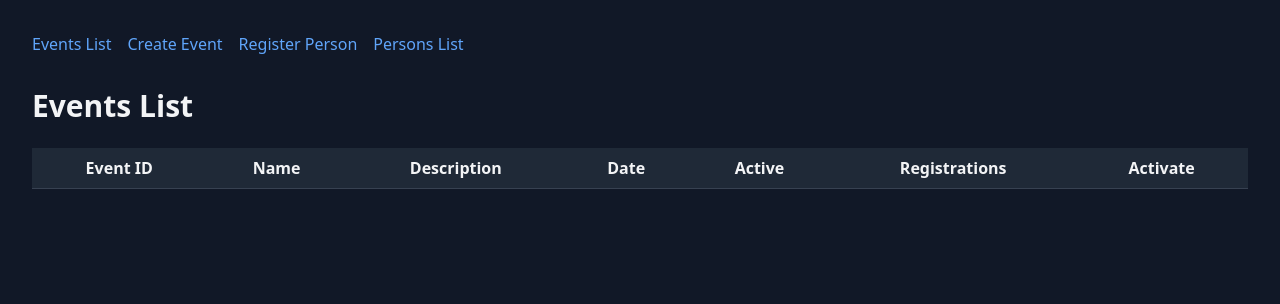
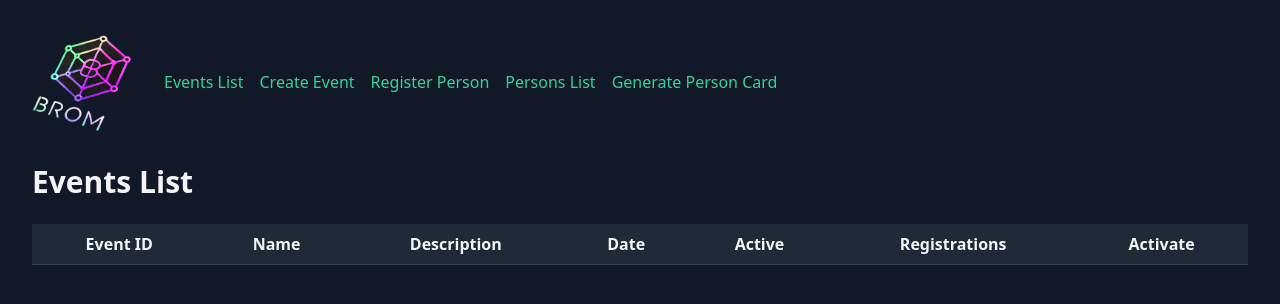
Before and after one commit to koenig39/brather, a Flask app: page /events_list in a window 1280 px wide. Shown: the top 304 px of the page. Run offline with Flask 3, Linux system fonts and the light colour scheme; data that the repository does not hold is empty.

Commit message:
more stuff

```diff
--- a/app.py
+++ b/app.py
@@ -45,41 +45,58 @@ sqlite_db.connect()
 sqlite_db.create_tables([Person, Event, PersonEvent])
 
 
+import base64, io
 from PIL import Image, ImageDraw, ImageFont
 
 def create_conference_badge(fname, lname, company):
-    # Load the original template image and scale it to full size
-    original_template = Image.open('template_badge.bmp')  # Replace with your actual template file path
-    width, height = original_template.size
-    badge = original_template.resize((width, height))
+    # Load the original background image
+    template_path = 'template_badge.bmp'  # Replace with the path to your template image
+    badge = Image.open(template_path)
+    width, height = badge.size
 
-    # Set text properties
+    # Set up drawing context
     draw = ImageDraw.Draw(badge)
 
-    # Define the font and size
-    name_font = ImageFont.truetype("arial.ttf", 72)  # Adjust path and size as needed
-    company_font = ImageFont.truetype("arial.ttf", 48)
+    # Load fonts (adjust paths if needed)
+    try:
+        font_large = ImageFont.truetype("arial.ttf", 96)
+        font_small = ImageFont.truetype("arial.ttf", 56)
+    except IOError:
+        # Fallback to default font if specific font not found
+        font_large = ImageFont.load_default()
+        font_small = ImageFont.load_default()
 
-    # Define text content and positions
+    # Define text and colors
     name_text = f"{fname} {lname}"
     company_text = company
+    text_color = (0, 0, 0)  # Black
 
-    # Define positions for name and company text (adjust as needed)
-    name_position = (int(width * 0.3), int(height * 0.4))  # Approximate position for name
-    company_position = (int(width * 0.3), int(height * 0.6))  # Approximate position for company
+    # Calculate centered positions based on text bounding box (using textbbox)
+    name_bbox = draw.textbbox((0, 0), name_text, font=font_large)
+    name_position = ((width - (name_bbox[2] - name_bbox[0])) // 2, 150)
 
-    # Define colors for the text
-    name_color = (0, 0, 0)  # Black
-    company_color = (80, 80, 80)  # Dark grey
+    company_bbox = draw.textbbox((0, 0), company_text, font=font_small)
+    company_position = ((width - (company_bbox[2] - company_bbox[0])) // 2, 370)
 
     # Draw the text on the badge
-    draw.text(name_position, name_text, fill=name_color, font=name_font)
-    draw.text(company_position, company_text, fill=company_color, font=company_font)
+    draw.text(name_position, name_text, fill=text_color, font=font_large)
+    draw.text(company_position, company_text, fill=text_color, font=font_small)
 
-    # Save the badge to a file
-    badge_file = 'conference_badge.png'
-    badge.save(badge_file)
-    return badge_file
+    # Save the image to an in-memory file and encode it as base64
+    image_io = io.BytesIO()
+    badge.save(image_io, 'PNG')
+    image_io.seek(0)
+    base64_image = base64.b64encode(image_io.getvalue()).decode('utf-8')
+
+    return base64_image
+
+@app.route('/person_card_view')
+def person_card_view():
+    # Generate the badge image as a base64 string
+    base64_image = create_conference_badge("John", "Doe", "Company LLC")
+
+    # Pass the base64 image to the template
+    return render_template('person_card_view.html', base64_image=base64_image)
 
 
 @app.route('/activate_event/<int:event_id>')
@@ -108,7 +125,18 @@ def generate_badge(person_id):
     return send_file(badge_file, as_attachment=True, download_name=f"{person.fname}_{person.lname}_badge.png")
 
 
+@app.route('/person_card')
+def person_card():
+    # Sample data for the person card
+    fname = "John"
+    lname = "Doe"
+    company = "Company LLC"
 
+    # Generate the badge as an in-memory image file
+    image_file = create_conference_badge(fname, lname, company)
+
+    # Send the image file directly to the browser
+    return send_file(image_file, mimetype='image/png')
 
 
 @app.route('/print_badge/<int:person_id>')
--- a/templates/base.html
+++ b/templates/base.html
@@ -5,12 +5,17 @@
     <link href="https://cdn.jsdelivr.net/npm/tailwindcss@2.2.19/dist/tailwind.min.css" rel="stylesheet">
 </head>
 <body class="bg-gray-900 text-gray-100 p-8">
-    <nav class="mb-8">
+    <nav class="mb-8 flex items-center space-x-4">
+        <!-- Display Logo -->
+        <img src="{{ url_for('static', filename='logo.png') }}" alt="BroM Logo" width="100" height="100" class="mr-4">
+
+        <!-- Navigation Links with Toxic Colors -->
         <ul class="flex space-x-4">
-            <li><a href="{{ url_for('events_list') }}" class="text-blue-400 hover:text-blue-600">Events List</a></li>
-            <li><a href="{{ url_for('create_event') }}" class="text-blue-400 hover:text-blue-600">Create Event</a></li>
-            <li><a href="{{ url_for('register') }}" class="text-blue-400 hover:text-blue-600">Register Person</a></li>
-            <li><a href="{{ url_for('persons_list') }}" class="text-blue-400 hover:text-blue-600">Persons List</a></li>
+            <li><a href="{{ url_for('events_list') }}" class="text-green-400 hover:text-pink-500">Events List</a></li>
+            <li><a href="{{ url_for('create_event') }}" class="text-green-400 hover:text-pink-500">Create Event</a></li>
+            <li><a href="{{ url_for('register') }}" class="text-green-400 hover:text-pink-500">Register Person</a></li>
+            <li><a href="{{ url_for('persons_list') }}" class="text-green-400 hover:text-pink-500">Persons List</a></li>
+            <li><a href="{{ url_for('person_card_view') }}" class="text-green-400 hover:text-pink-500">Generate Person Card</a></li>
         </ul>
     </nav>
 
```
Also changed, not shown: templates/person_card_view.html (added, +13 -0 lines), static/logo.png (added).
